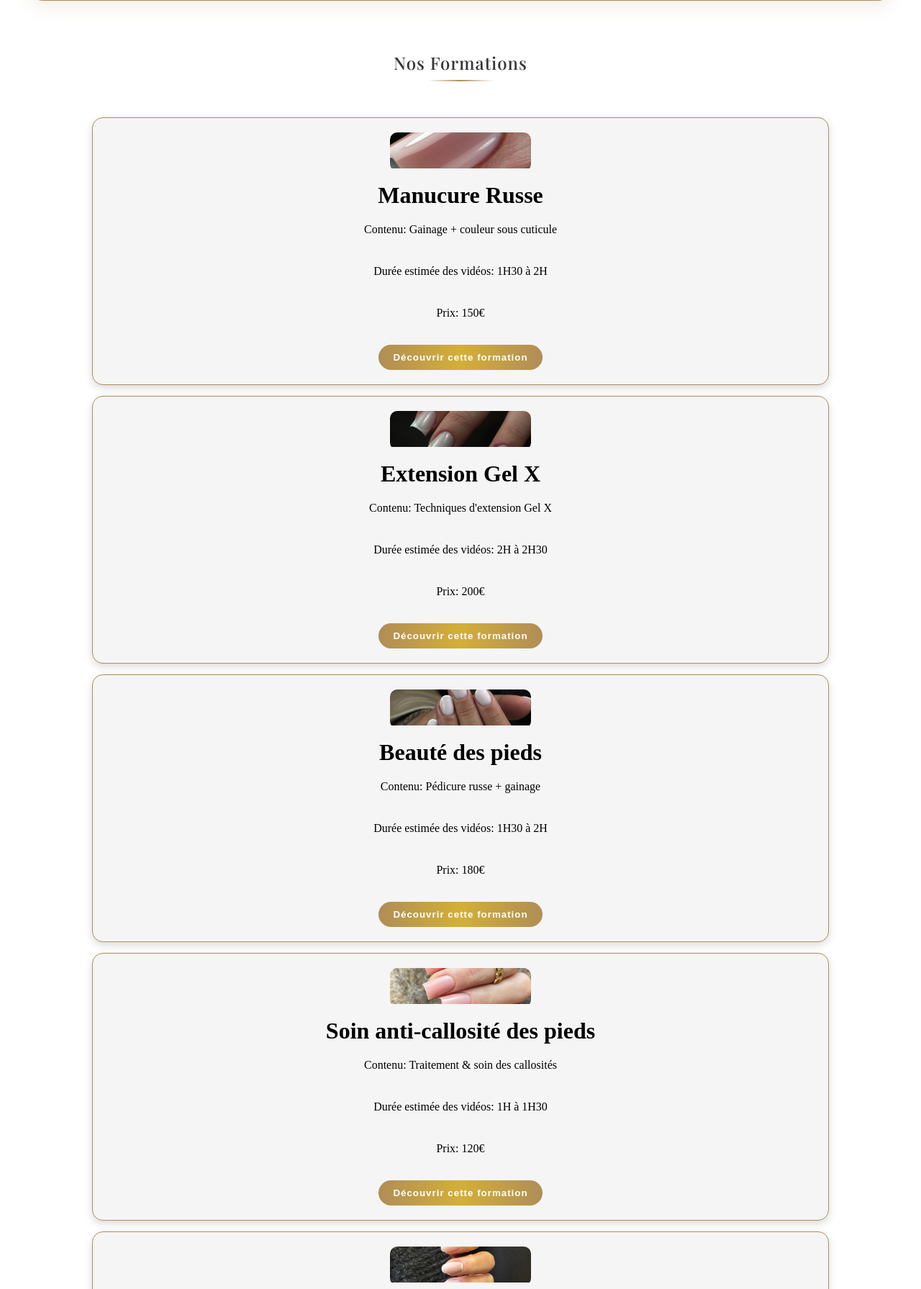
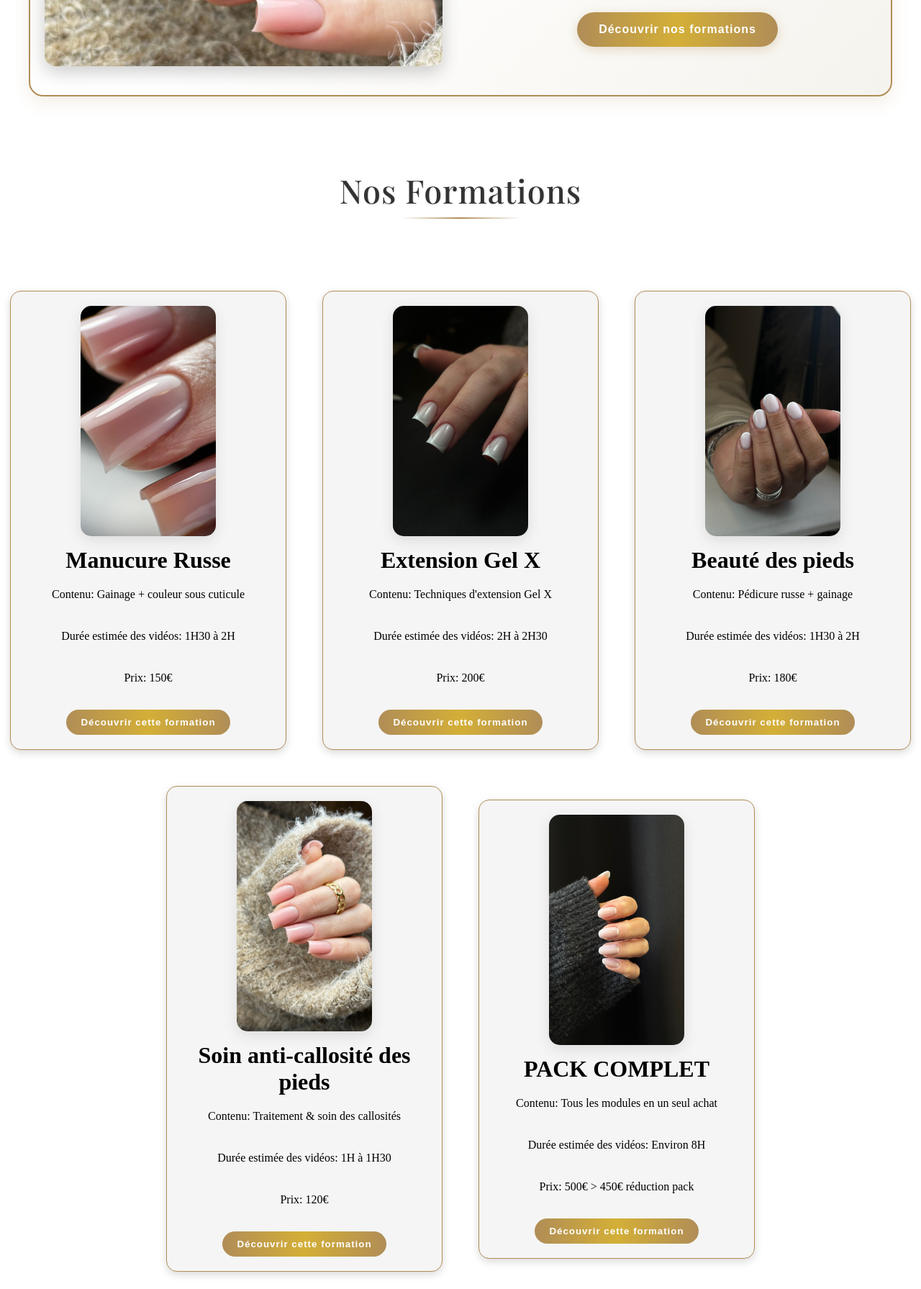
Before and after one commit to FalvoAntonio/Endless-, a PHP site: page / in a window 1280 px wide. Shown: the part 1178-2969 px from the top of the page at 72% size. Run offline with PHP 8.4, Linux system fonts and the light colour scheme.

Commit message:
Page d'accueil MAJ

```diff
--- a/CSS/Modal-Recherche.css
+++ b/CSS/Modal-Recherche.css
@@ -49,6 +49,8 @@
     background: #333333d3;
     visibility: hidden;
     transition: visibility 0.5s ease;
+    z-index: 5; /* Sinon le texte passe au dessus de la modale */
+
 
   }
 
--- a/CSS/footer.css
+++ b/CSS/footer.css
@@ -124,3 +124,15 @@ footer p{
         flex-direction: column;
     }
 } */
+
+/* ! Responsive pour ordinateurs */
+
+@media (min-width: 1024px) {
+
+/* Images de formations */
+
+footer{
+    margin-top: 150px;
+}
+
+}
--- a/CSS/form.css
+++ b/CSS/form.css
@@ -108,7 +108,7 @@ body{
     transition: transform 0.5s ease;  /* Animation douce de 0.5 seconde lors de l'apparition/disparition du menu */
     position: absolute;  /* Place le menu en position absolue (sort du flux normal du document) */
     left: 0;  /* Positionne le menu à 0px du bord gauche de son parent positionné */
-    top: 87px;
+    top: 185px;
     border-bottom-right-radius: 15px;
     box-shadow: 2px 2px 10px rgba(0, 0, 0, 0.1); /* Ajoute une ombre légère pour donner de la profondeur */
     /* On ajoute le z-index pour éviter que sur la page d'accueil la position relative du surlignement du h2 le fasse passer au dessus
--- a/CSS/header.css
+++ b/CSS/header.css
@@ -25,8 +25,23 @@ header {
     grid-column: 2;
     text-align: center;
     grid-row: 1/2;
+
   }
 
+  /* Image du header */
+.Menu-Titre img  {
+/* .Menu-Titre .menu-titre-link img  */
+  width: 400px;
+  object-fit: contain;
+  filter: drop-shadow(2px 2px 4px rgba(0, 0, 0, 0.3));
+  transition: transform 0.3s ease; /* Animation douce */
+}
+
+/* Effet au survol pour l'interactivité */
+.Menu-Titre img:hover {
+  transform: scale(1.05); /* Légère augmentation au survol */
+  filter: drop-shadow(3px 3px 6px rgba(0, 0, 0, 0.4));
+}
 
 /* Titre plus visible et élégant */
 .Menu-Titre h1 {
@@ -44,7 +59,7 @@ header {
 }
 
 /* Trait en dessous plus visible */
-Menu-Titre h1::after {
+.Menu-Titre h1::after {
   content: "";
   position: absolute;
   bottom: -6px;
@@ -76,6 +91,7 @@ Menu-Titre h1::after {
     flex-direction: row;
     /* justify-content: space-around; */
     text-align: right;
+    align-items: start;
 
   }
   .icon {
--- a/CSS/index.css
+++ b/CSS/index.css
@@ -24,7 +24,7 @@ body {
   background-color: #ffffff;
   gap: 15px;
   width: 100%;
-  margin-top: 50px;
+  margin-top: 100px;
 }
 .formation {
   border-radius: 15px;
@@ -71,12 +71,13 @@ body {
   color: #333333;
   font-weight: 500;
   letter-spacing: 1px;
-  margin-top: 20px;
+  margin-top: 50px;
   text-shadow: 1px 1px 3px rgba(0, 0, 0, 0.1);
   /* Position et display pour permettre l'apparition du surlignement lorsque va utilsier en dessous ::after */
   position: relative;
   display: inline-block;
   padding-bottom: 10px;
+  font-size: 45px;
 }
 
 .main-content h2::after {
@@ -92,6 +93,7 @@ body {
 .formation-image {
   margin: auto;
   width: 100%;
+  height: auto;
   margin-bottom: 15px;
   overflow: hidden;
   /* garantit que l'image respecte les coins arrondis du conteneur et garantit que l'image respecte les coins arrondis du conteneur.*/
@@ -264,26 +266,49 @@ body {
 }
 
 
-/* Responsive pour ordinateurs */
+/* ! Responsive pour ordinateurs */
+
 @media (min-width: 1024px) {
+
+/* Images de formations */
 
 .formation-image {
 
-  width: 20%;
+  width: 55%;
+  height: 320px;
   margin-bottom: 15px;
   overflow: hidden;
   /* garantit que l'image respecte les coins arrondis du conteneur et garantit que l'image respecte les coins arrondis du conteneur.*/
   /* Tout ce qui dépasse du container est caché : Ce qui évite que la photo lorsqu'elle sort du container on à l'impression qu'elle est
     à l'intérieur visuellement */
-  border-radius: 10px;
+  border-radius: 15px;
+  box-shadow: 0 6px 20px rgba(0, 0, 0, 0.1);;
 }
 
 .formation-image img {
   width: 100%;
-  height: 50px;
-
-  transition: transform 0.5s ease;
+  height: 100%;
+  object-fit: cover;
+  transition: transform 0.3s ease;
+}
+ .formation:hover .formation-image img {
+  transform: scale(1.03);
 }
 
+/* Mise en page des formations */
+
+.formations-container {
+
+  flex-direction: row;
+  flex-wrap: wrap;
+  align-items: center;
+  width: 100%;
+  justify-content: center;
+  gap: 50px;
+}
+.formation
+{
+  width: 30%;
+}
 
 }
--- a/HTML/module/header.html
+++ b/HTML/module/header.html
@@ -8,8 +8,9 @@
           <li><a href="#Contact">Contact</a></li>
           <li><a href="#RDV">Prendre rendez-vous</a></li>
         </ul>
-        <a href="index.php" class="menu-titre-link"
-          ><h1>Endless Beauty Nails</h1>
+        <a href="index.php" class="menu-titre-link">
+          <img class="headerlogo" src="/Images/Logo Endless.png" alt="Titre header">
+          <!-- <h1>Endless Beauty Nails</h1> -->
           <p>Centre de formation</p></a
         >
       </div>
--- a/endless.sql
+++ b/endless.sql
@@ -183,7 +183,7 @@ INSERT INTO users (email, password, firstname, lastname, phone, phone_prefix, ro
 ('admin@nailsendlessbeauty.fr', '$2y$10$h.KxQEIH7VH5j6HM1x3NLOov0BYA7VT.NXxmNL1YkTk.YPYPjQlA6', 'Admin', 'Nails', '123456789', '+33', 'admin');
 
 
--- COMPREHENSION DE NULL et NOT_NULL :
+--  + COMPREHENSION DE NULL et NOT_NULL :
 
 -- Qu'est-ce que NULL ?
 -- NULL signifie "vide", "rien", "aucune valeur", "inconnu" ou "non renseigné". C'est différent de zéro (0) ou d'une chaîne vide ("").
```
Also changed, not shown: Images/Logo Endless Mail.png (renamed from Images/ChatGPT Image 5 juin 2025, 15_52_07.png), Images/Logo Endless.png (added).
